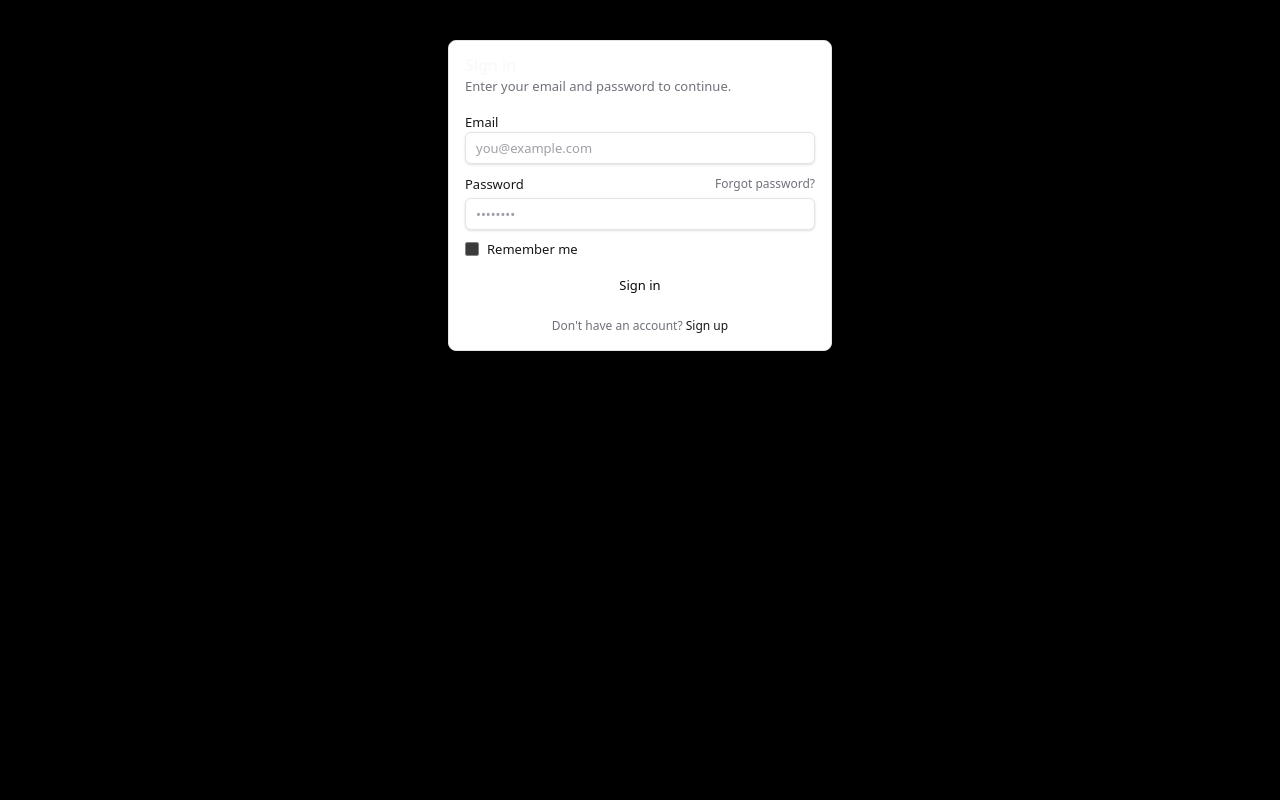
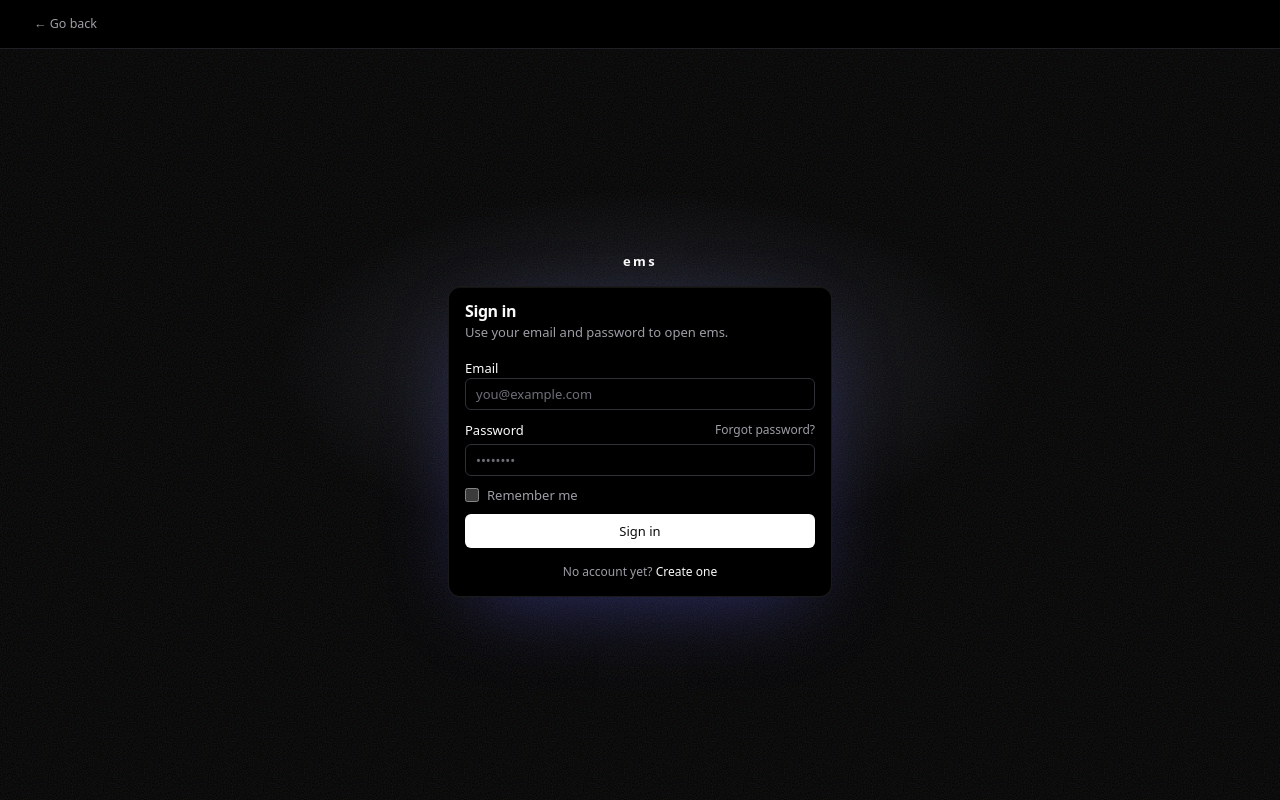
Before and after one commit to abdulahshoaib/ems, a React (Vite) app: page /login in a window 1280 px wide. Built offline with nearby package versions, Linux system fonts and the light colour scheme.

Commit message:
feat: redesign login page with password reset dialog

```diff
--- a/src/pages/Login.jsx
+++ b/src/pages/Login.jsx
@@ -1,5 +1,5 @@
 import { useState } from "react";
-import { Link } from "react-router-dom";
+import { Link, useNavigate } from "react-router-dom";
 import {
   Button,
   Card,
@@ -9,15 +9,94 @@ import {
   CardHeader,
   CardTitle,
   Checkbox,
+  Dialog,
+  DialogContent,
+  DialogDescription,
+  DialogHeader,
+  DialogTitle,
+  DialogTrigger,
   Input,
   Label,
   useToast,
 } from "../components/ui";
+import {
+  AuthFrame,
+  authCardClass,
+  authDialogClass,
+  authErrorClass,
+  authFieldClass,
+  authLabelClass,
+  authMutedClass,
+} from "./AuthFrame.jsx";
 
 const EMAIL_RE = /^[^\s@]+@[^\s@]+\.[^\s@]+$/;
 
+function ForgotPassword() {
+  const { toast } = useToast();
+  const [open, setOpen] = useState(false);
+  const [email, setEmail] = useState("");
+  const [error, setError] = useState("");
+
+  function submit(event) {
+    event.preventDefault();
+    if (!EMAIL_RE.test(email)) {
+      setError("Enter a valid email address.");
+      return;
+    }
+    toast({
+      title: "Reset link sent",
+      description: `Check ${email} for a link to choose a new password.`,
+      variant: "success",
+    });
+    setEmail("");
+    setError("");
+    setOpen(false);
+  }
+
+  return (
+    <Dialog open={open} onOpenChange={setOpen}>
+      <DialogTrigger className="text-xs text-[var(--d-muted)] hover:text-[var(--d-text)]">
+        Forgot password?
+      </DialogTrigger>
+      <DialogContent className={authDialogClass}>
+        <DialogHeader>
+          <DialogTitle className="!text-[var(--d-text)]">Reset password</DialogTitle>
+          <DialogDescription className="!text-[var(--d-muted)]">
+            We will email you a link to choose a new password.
+          </DialogDescription>
+        </DialogHeader>
+        <form onSubmit={submit} className="space-y-3" noValidate>
+          <div className="space-y-1.5">
+            <Label htmlFor="reset-email" className={authLabelClass}>
+              Email
+            </Label>
+            <Input
+              id="reset-email"
+              type="email"
+              autoComplete="email"
+              placeholder="you@example.com"
+              value={email}
+              aria-invalid={error ? true : undefined}
+              onChange={(event) => {
+                setEmail(event.target.value);
+                setError("");
+              }}
+              className={authFieldClass}
+            />
+            {error ? <p className={authErrorClass}>{error}</p> : null}
+          </div>
+          <Button type="submit" className="w-full">
+            Send reset link
+          </Button>
+        </form>
+      </DialogContent>
+    </Dialog>
+  );
+}
+
 function Login() {
   const { toast } = useToast();
+  const navigate = useNavigate();
   const [form, setForm] = useState({
     email: "",
     password: "",
@@ -43,47 +122,45 @@ function Login() {
     if (Object.keys(next).length > 0) return;
     toast({
       title: "Signed in",
-      description: "Welcome back!",
+      description: "Welcome back.",
       variant: "success",
     });
+    navigate("/dashboard");
   }
 
   return (
-    <div className="flex flex-1 items-center justify-center px-4 py-10">
-      <Card className="w-full max-w-sm text-left">
+    <AuthFrame>
+      <Card className={authCardClass}>
         <CardHeader>
           <CardTitle>Sign in</CardTitle>
-          <CardDescription>
-            Enter your email and password to continue.
+          <CardDescription className={authMutedClass}>
+            Use your email and password to open ems.
           </CardDescription>
         </CardHeader>
         <CardContent>
           <form onSubmit={handleSubmit} className="space-y-3" noValidate>
             <div className="space-y-1.5">
-              <Label htmlFor="email">Email</Label>
+              <Label htmlFor="email" className={authLabelClass}>
+                Email
+              </Label>
               <Input
                 id="email"
                 type="email"
                 placeholder="you@example.com"
                 autoComplete="email"
                 value={form.email}
+                aria-invalid={errors.email ? true : undefined}
                 onChange={update("email")}
+                className={authFieldClass}
               />
-              {errors.email ? (
-                <p className="text-xs text-red-600 dark:text-red-400">
-                  {errors.email}
-                </p>
-              ) : null}
+              {errors.email ? <p className={authErrorClass}>{errors.email}</p> : null}
             </div>
             <div className="space-y-1.5">
               <div className="flex items-center justify-between">
-                <Label htmlFor="password">Password</Label>
-                <Link
-                  to="#"
-                  className="text-xs text-zinc-500 hover:text-zinc-900 dark:text-zinc-400 dark:hover:text-zinc-50"
-                >
-                  Forgot password?
-                </Link>
+                <Label htmlFor="password" className={authLabelClass}>
+                  Password
+                </Label>
+                <ForgotPassword />
               </div>
               <Input
                 id="password"
@@ -91,12 +168,12 @@ function Login() {
                 placeholder="••••••••"
                 autoComplete="current-password"
                 value={form.password}
+                aria-invalid={errors.password ? true : undefined}
                 onChange={update("password")}
+                className={authFieldClass}
               />
               {errors.password ? (
-                <p className="text-xs text-red-600 dark:text-red-400">
-                  {errors.password}
-                </p>
+                <p className={authErrorClass}>{errors.password}</p>
               ) : null}
             </div>
             <div className="flex items-center gap-2">
@@ -104,11 +181,9 @@ function Login() {
                 id="remember"
                 checked={form.remember}
                 onChange={update("remember")}
+                className="!accent-white"
               />
-              <Label
-                htmlFor="remember"
-                className="font-normal text-zinc-600 dark:text-zinc-400"
-              >
+              <Label htmlFor="remember" className={`font-normal ${authMutedClass}`}>
                 Remember me
               </Label>
             </div>
@@ -118,18 +193,15 @@ function Login() {
           </form>
         </CardContent>
         <CardFooter className="justify-center">
-          <p className="text-xs text-zinc-500 dark:text-zinc-400">
-            Don&apos;t have an account?{" "}
-            <Link
-              to="/register"
-              className="font-medium text-zinc-900 hover:underline dark:text-zinc-50"
-            >
-              Sign up
+          <p className="text-xs text-[var(--d-muted)]">
+            No account yet?{" "}
+            <Link to="/register" className="font-medium text-[var(--d-text)] hover:underline">
+              Create one
             </Link>
           </p>
         </CardFooter>
       </Card>
-    </div>
+    </AuthFrame>
   );
 }
 
```
